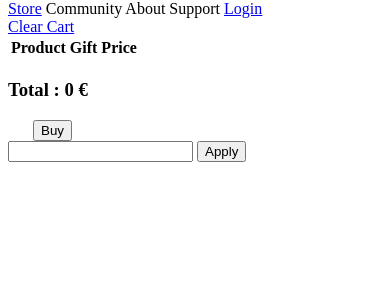
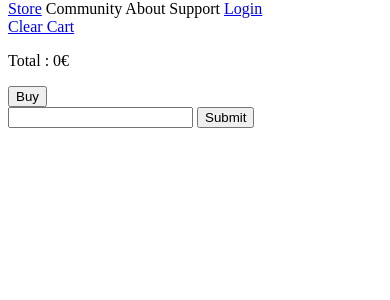
Before and after one commit to stomruk/Sheker_Cat, a Symfony app: template ProjetFinalv2/templates/home/cart.html.twig in a window 390 px wide. Shown: the part 148-448 px from the top of the page. Run offline with Twig, Linux system fonts and the light colour scheme; the template is opened without the code that fills it, so the values that code supplies are empty; some libraries are stand-ins or nearby versions.

Commit message:
stripe cart responsive

```diff
--- a/ProjetFinalv2/assets/styles/profil.css
+++ b/ProjetFinalv2/assets/styles/profil.css
@@ -169,7 +169,7 @@
 }
 .friend-zone{
     width: 100%;
-    height: 700px;
+    height: auto;
     position: absolute;
     display: flex;
     justify-content: center;
--- a/ProjetFinalv2/public/media/js/cart.js
+++ b/ProjetFinalv2/public/media/js/cart.js
@@ -1,14 +1,34 @@
-items = document.getElementsByClassName('cartItem')
+// items = document.getElementsByClassName('cartItem')
+//
+//
+//
+// Array.from(items).forEach(item => {
+//     document.getElementById('game'+item.id).addEventListener('click', e=>{gift(item.id)});
+//     if (document.getElementById('sendTo'+item.id) != null){
+//         document.getElementById('sendTo'+item.id).addEventListener('click', e=>{sendTo(item.id)});
+//     }
+// })
+//
+
+let items = document.getElementsByClassName('giftbox')
 
 Array.from(items).forEach(item => {
-    document.getElementById('game'+item.id).addEventListener('click', e=>{gift(item.id)});
-    if (document.getElementById('sendTo'+item.id) != null){
-        document.getElementById('sendTo'+item.id).addEventListener('click', e=>{sendTo(item.id)});
+    document.getElementById(item.id).addEventListener('click', e=> {
+        gift(e.target.id)
+    })
+    if (item.checked){
+        document.getElementById('gift'+item.id).style.display = 'block'
     }
+    document.getElementById('changeGift'+item.id).addEventListener('click', e=>{
+        document.getElementById('friendlist'+item.id).style.display = 'flex'
+    })
+    document.getElementById('cancel'+item.id).addEventListener('click', e=>{
+        document.getElementById('friendlist'+item.id).style.display = 'none'
+    })
 })
 
 function gift(id){
-    if (document.getElementById('game'+id).checked){
+    if (document.getElementById(id).checked){
         window.location.href = '/gift/'+id+''
     }
     else{
--- a/ProjetFinalv2/src/Controller/HomeController.php
+++ b/ProjetFinalv2/src/Controller/HomeController.php
@@ -21,6 +21,7 @@ class HomeController extends AbstractController
     #[Route('/home', name: 'app_home')]
     public function index(UserRepository $userRepository, SessionInterface $session): Response
     {
+        $session->remove('Cart');
 
         return $this->render('home/index.html.twig', [
             'controller_name' => 'HomeController',
@@ -93,7 +94,8 @@ class HomeController extends AbstractController
         $user = $userRepository->find($this->getUser());
         $cart = $session->get('Cart', []);
         $cart[$index]['gift'] = false;
-        $cart[$index]['friend'] = 'none';
+
+        $cart[$index]['friend'] = [ 'id' => $cart[$index]['friendlist'][0]['id'], 'username' => $cart[$index]['friendlist'][0]['username']];
         $session->set('Cart', $cart);
         return $this->redirectToRoute('app_cart');
     }
--- a/ProjetFinalv2/src/Controllertest.txt
+++ b/ProjetFinalv2/src/Controllertest.txt
@@ -6,3 +6,6 @@ Grand Theft Auto V
 SakarLord
 The Witcher® 3: Wild Hunt
 TransLaurent
+Call of Duty®: Modern Warfare® IISakarLord
+Red Dead Redemption 2
+Xavier_69_le_requin
--- a/ProjetFinalv2/templates/games/game_list.html.twig
+++ b/ProjetFinalv2/templates/games/game_list.html.twig
@@ -4,8 +4,8 @@
 
 {% block body %}
 {#    {{ dump(app.session.get('Filter')) }}#}
-{#    {{ dump(app.session.get('test')) }}#}
 {# {{ dump(filtered) }} #}
+    <
     <div class="container">
         <div class="search-bar">
             <div class="search-zone">
--- a/ProjetFinalv2/templates/home/cart.html.twig
+++ b/ProjetFinalv2/templates/home/cart.html.twig
@@ -6,95 +6,107 @@
     {% set total = 0 %}
     <div class="container">
         <a class="clear-cart" href="{{ path('app_clear_cart') }}">Clear Cart</a>
-        <div class="cart">
-            <table class="cart-table">
-                <thead>
-                    <th class="cart-table-line">Product</th>
-                    <th class="cart-table-line">Gift</th>
-                    <th class="cart-table-line">Price</th>
-                    <th class="cart-table-line"></th>
-                </thead>
-                {% for index, item in app.session.get('Cart') %}
-                    {% set total = total + item.game.price %}
-                    <tbody class="cartItem" id="{{ index }}">
-                    <td class="text-center">{{ item.game.name }}</td>
-                    <td class="text-center" style="width: 30%;">
+{#        <div class="cart">#}
+{#            <table class="cart-table">#}
+{#                <thead>#}
+{#                    <th class="cart-table-line">Product</th>#}
+{#                    <th class="cart-table-line">Gift</th>#}
+{#                    <th class="cart-table-line">Price</th>#}
+{#                    <th class="cart-table-line"></th>#}
+{#                </thead>#}
+{#                {% for index, item in app.session.get('Cart') %}#}
+{#                    {% set total = total + item.game.price %}#}
+{#                    <tbody class="cartItem" id="{{ index }}">#}
+{#                    <td class="text-center">{{ item.game.name }}</td>#}
+{#                    <td class="text-center" style="width: 30%;">#}
+{#                        <label id="{{ index }}gifted">{% if app.session.get('Cart')[index]['gift'] == true %}Yes{% else %}No{% endif %}</label>#}
+{#                        <input class="giftbox" id="game{{ index }}" name="{{ index }}" type="checkbox" value="false"#}
+{#                                {% if app.session.get('Cart')[index]['gift'] == true %} checked {% endif %}#}
+{#                                {% if app.session.get('Cart')[index]['friend'] is empty %} disabled {% endif %}#}
+{#                        >#}
+{#                        {% if app.session.get('Cart')[index]['gift'] == true %}#}
+{#                        <div id="giftTarget{{ index }}" class="gift-target">#}
+{#                            <p>Send to : {{ item['friend'] }}</p>#}
+{#                            <button id="sendTo{{ index }}">Change</button>#}
+{#                            <div id="target-users{{ index }}" class="target-users">#}
+{#                                {% for friend in app.session.get('Cart')[index]['friendlist'] %}#}
+{#                                    <a style="margin-right: 10px" href="{{ path('app_change_gift',{'id' : friend['id'], 'index' : index}) }}">{{ friend['username'] }}</a>#}
+{#                                {% endfor %}#}
+{#                            </div>#}
+{#                        </div>#}
+{#                        {% endif %}#}
+{#                    </td>#}
+{#                    <td class="text-center">#}
+{#                        <p>{{ item.game.price }} €</p>#}
+{#                    </td>#}
+{#                    <td class="text-center">#}
+{#                        <a href="{{ path('app_remove_cart',{index : index}) }}" style="color:black;">remove</a>#}
+{#                    </td>#}
+{#                    </tbody>#}
+{#                {% endfor %}#}
+{#            </table>#}
+{#            <div class="cart-stuffs cart-frame">#}
+{#                <div class="cart-stuffs">#}
+{#                    <h3 class="price-text">Total : {{ total }} €</h3>#}
+{#                    <form action="{{ path('checkout') }}" method="POST">#}
+{#                        <button type="submit" class="buy-button" style="margin-left: 25px;">Buy</button>#}
+{#                    </form>#}
+{#                </div>#}
+{#                <div class="cart-stuffs">#}
+{#                    <input class="code-promo" type="text">#}
+{#                    <input type="submit" value="Apply">#}
+{#                </div>#}
+{#            </div>#}
+{#        </div>#}
+
+        <div class="cart-table">
+            {% for index, product in app.session.get('Cart') %}
+            <div class="cart-product">
+                <div class="cart-title">
+                    <h2>{{ product.game.name }}</h2>
+                </div>
+                <div class="cart-gift">
+                    <div class="cart-friend" id="friendlist{{ index }}">
+                        {% for friend in app.session.get('Cart')[index]['friendlist'] %}
+                            <a href="{{ path('app_change_gift',{'id' : friend['id'], 'index' : index}) }}">{{ friend['username'] }}</a>
+                        {% endfor %}
+                        <button id="cancel{{ index }}">Cancel</button>
+                    </div>
+                    <div class="gift-checkbox">
                         <label id="{{ index }}gifted">{% if app.session.get('Cart')[index]['gift'] == true %}Yes{% else %}No{% endif %}</label>
-                        <input class="giftbox" id="game{{ index }}" name="{{ index }}" type="checkbox" value="false"
+                        <input class="giftbox" id="{{ index }}" name="{{ index }}" type="checkbox" value="false"
                                 {% if app.session.get('Cart')[index]['gift'] == true %} checked {% endif %}
                                 {% if app.session.get('Cart')[index]['friend'] is empty %} disabled {% endif %}
                         >
-                        {% if app.session.get('Cart')[index]['gift'] == true %}
-                        <div id="giftTarget{{ index }}" class="gift-target">
-                            <p>Send to : {{ item['friend']['username'] }}</p>
-                            <button id="sendTo{{ index }}">Change</button>
-                            <div id="target-users{{ index }}" class="target-users">
-                                {% for friend in app.session.get('Cart')[index]['friendlist'] %}
-                                    <a style="margin-right: 10px" href="{{ path('app_change_gift',{'id' : friend['id'], 'index' : index}) }}">{{ friend['username'] }}</a>
-                                {% endfor %}
-                            </div>
-                        </div>
-                        {% endif %}
-                    </td>
-                    <td class="text-center">
-                        <p>{{ item.game.price }} €</p>
-                    </td>
-                    <td class="text-center">
-                        <a href="{{ path('app_remove_cart',{index : index}) }}" style="color:black;">remove</a>
-                    </td>
-                    </tbody>
-                {% endfor %}
-            </table>
-            <div class="cart-stuffs cart-frame">
-                <div class="cart-stuffs">
-                    <h3 class="price-text">Total : {{ total }} €</h3>
-                    <button onclick="buygame()" type="submit" class="buy-button" style="margin-left: 25px;">Buy</button>
+                    </div>
+                    <div class="gift-sendto" id="gift{{ index }}">
+                        <p>Send to : {{ product['friend']['username'] }}</p>
+                        <button id="changeGift{{ index }}">Change</button>
+                    </div>
                 </div>
-                <div class="cart-stuffs">
-                    <input class="code-promo" type="text">
-                    <input type="submit" value="Apply">
+                <div class="cart-price">
+                    <h3>Price</h3>
+                    {% set total = total + product.game.price %}
+                    <h4>{{ product.game.price }}€</h4>
+                    <a class="cart-remove-btn" href="{{ path('app_remove_cart',{index : index}) }}">remove</a>
                 </div>
+            </div>
+            {% endfor %}
+        </div>
+        <div class="checkout-section">
+            <div class="total-zone">
+                <p>Total : {{ total }}€</p>
+                <form action="{{ path('checkout') }}" method="POST">
+                    <button type="submit" class="buy-btn">Buy</button>
+                </form>
+            </div>
+            <div class="code-promo">
+                <form method="post">
+                    <input class="code-input" name="code" type="text">
+                    <input class="code-submit" type="submit">
+                </form>
             </div>
         </div>
     </div>
     <script src="{{ asset('media/js/cart.js') }}"></script>
-    <script>
-        /*
-        alerttest()
-        function alerttest(){
-            {% for index, item in app.session.get('Cart') %}
-                if (document.getElementById('game{{ index }}').checked){giftgame({{ index }})}
-            {% endfor %}
-        }
-        {% for index, item in app.session.get('Cart') %}
-            document.getElementById('game{{ index }}').addEventListener('click', e=>{if (e.target.checked){giftgame({{ index }})} else {notgiftgame({{ index }})}})
-        {% endfor %}
-        function giftgame(target){
-            document.getElementById(target+'gifted').innerHTML = 'Yes'
-        }
-        function notgiftgame(target){
-            document.getElementById(target+'gifted').innerHTML = 'No'
-        }
-        function buygame(){
-            window.location.href = '{{ path('app_buy') }}'
-        }
-        items = document.getElementsByClassName('giftbox')
-
-        {% for index, item in app.session.get('Cart') %}
-            document.getElementById('game{{ index }}').addEventListener('click', e=>{
-                if (e.target.checked){
-                    window.location.href = '{{ path('app_gift', {'index' : index}) }}'}
-                else{
-                    window.location.href = '{{ path('app_ungift', {'index' : index}) }}'}
-                })
-            document.getElementById('target{{ index }}').addEventListener('click', e=>{
-                document.getElementById('target-users{{ index }}').style.display = 'block';
-                document.getElementById('target{{ index }}').style.display = 'none'
-            })
-        {% endfor %}
-        */
-
-
-
-    </script>
 {% endblock %}
```
Also changed, not shown: ProjetFinalv2/assets/styles/cart.css (+85 -59 lines).
